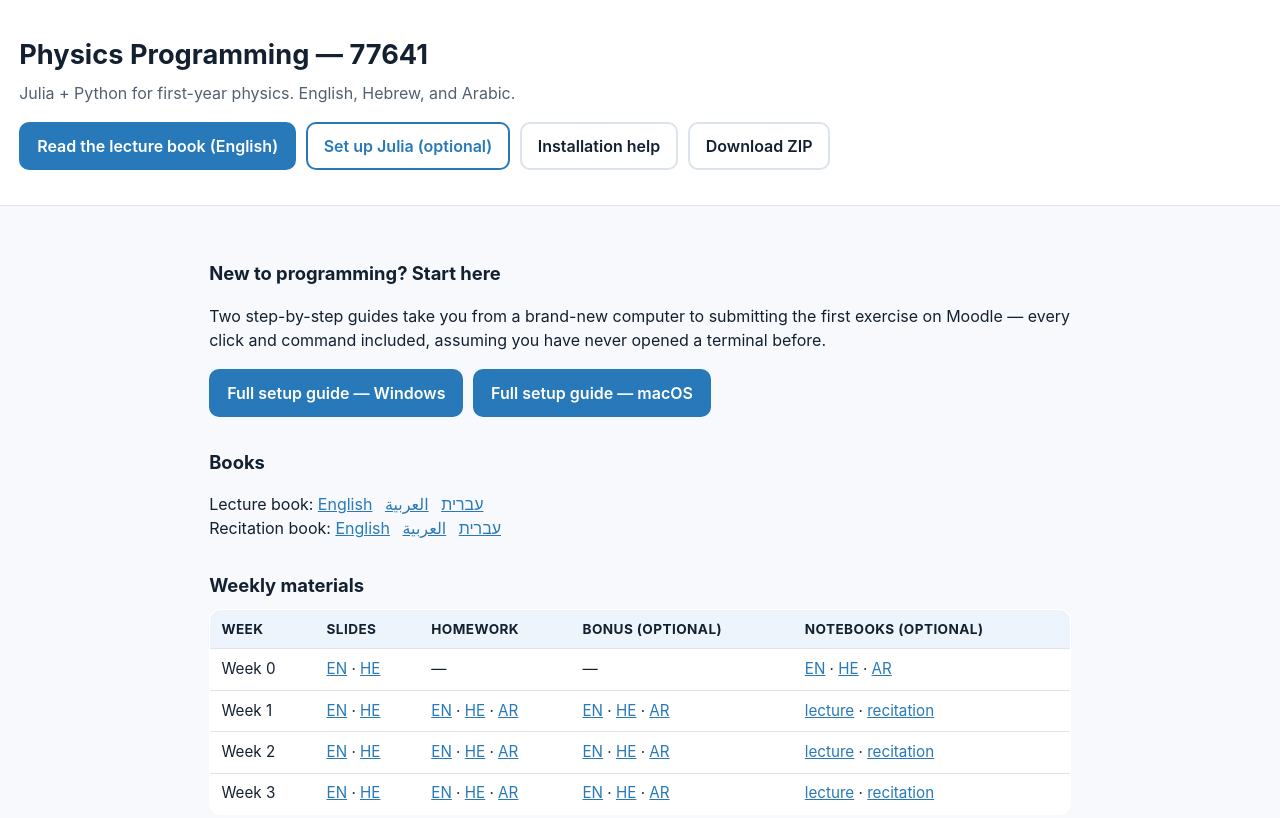
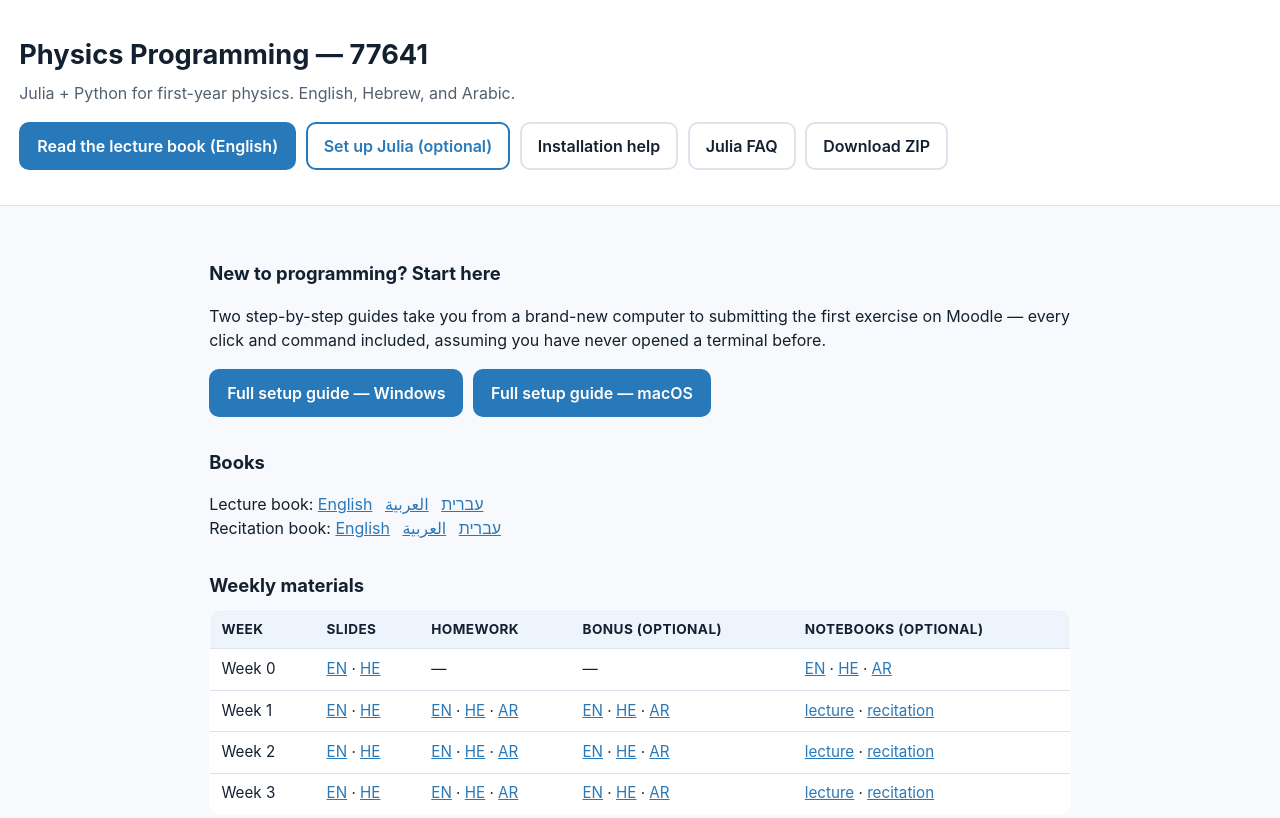
Before and after one commit to nshaviv/physprog, a plain HTML site: page index.html in a window 1280 px wide. Shown: the top 818 px of the page. Drawn offline with Linux system fonts and the light colour scheme.

Commit message:
Improve installation troubleshooting and add FAQ

```diff
--- a/index.html
+++ b/index.html
@@ -36,6 +36,7 @@
     <a class="btn primary" href="classnotes/notes-en/main.pdf">Read the lecture book (English)</a>
     <a class="btn" href="read.html?src=STUDENT_SETUP.md">Set up Julia (optional)</a>
     <a class="btn ghost" href="read.html?src=INSTALL.md">Installation help</a>
+    <a class="btn ghost" href="read.html?src=FAQ.md">Julia FAQ</a>
     <a class="btn ghost" href="https://github.com/nshaviv/physprog/archive/refs/heads/main.zip">Download ZIP</a>
   </div>
 </header>
```
Also changed, not shown: 4 other files.
